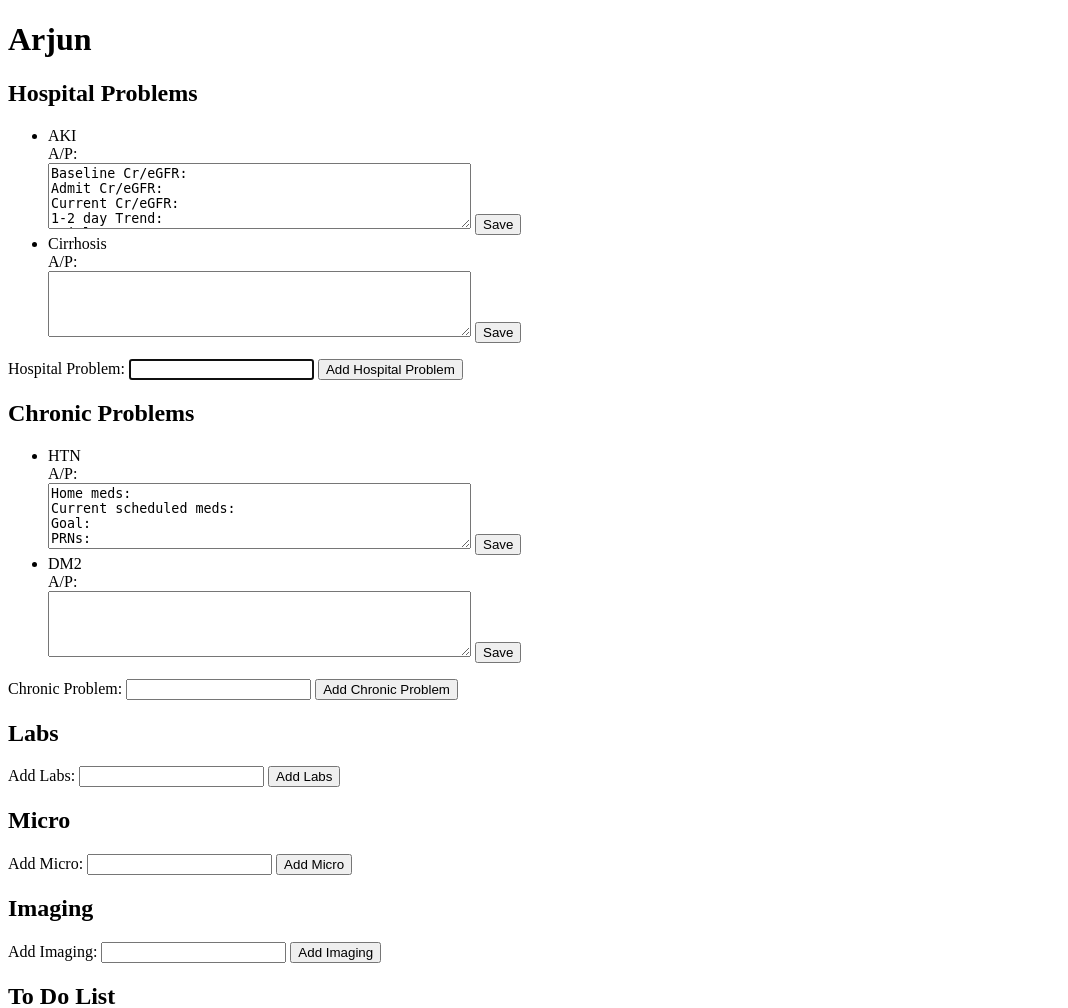
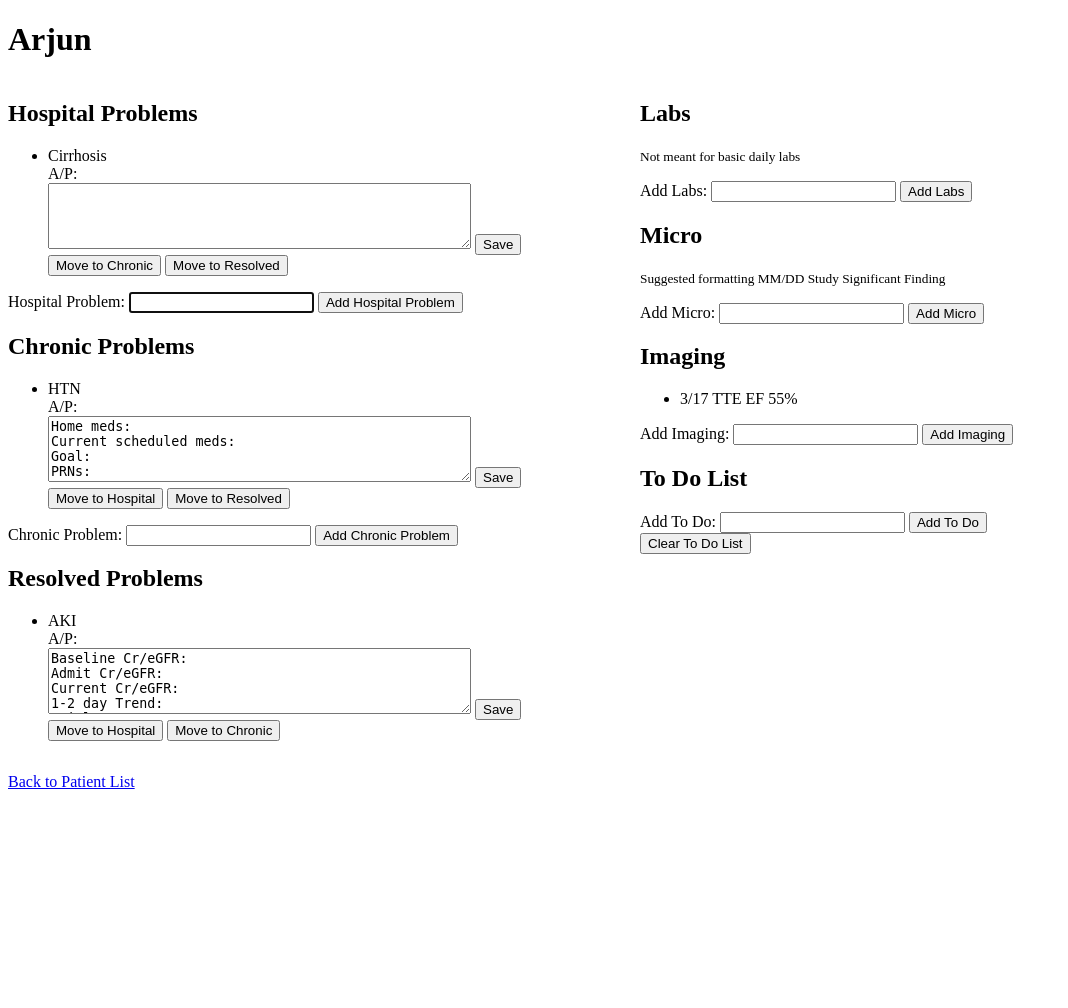
Before and after one commit to ArjunMD/patientlistmanager, a Flask app: page /patient/Arjun in a window 1280 px wide. Shown: the top 1008 px of the page, without its empty margins (0-1068 px from the left). After the commit the page ends 789 px from the top, so only its background shows below. Run offline with Flask 2, Linux system fonts and the light colour scheme.

Commit message:
Ability to move problems

```diff
--- a/app.py
+++ b/app.py
@@ -1,6 +1,7 @@
 from flask import Flask, render_template, request, redirect, url_for
 from assessment_and_plan import auto_generate_assessment_and_plan
 import json
+
 
 def load_patients():
     try:
@@ -28,8 +29,9 @@ def patient_list():
 @app.route('/add', methods=['POST'])
 def add_patient():
     initials = request.form['initials']
-    patients.append(
-        {'initials': initials, 'hospital_problems': [], 'chronic_problems': [], 'labs': [], 'micro': [], 'imaging': []})
+    patients.append({'initials': initials, 'hospital_problems': [], 'chronic_problems': [], 'resolved_problems': [],
+                     'labs': [], 'micro': [], 'imaging': []})
+
     save_patients(patients)
     return redirect(url_for('patient_list'))
 
@@ -64,6 +66,18 @@ def add_chronic_problem(initials):
     patient = [p for p in patients if p['initials'] == initials][0]
     assessment_and_plan = auto_generate_assessment_and_plan(problem)
     patient['chronic_problems'].append({'text': problem, 'assessment_and_plan': assessment_and_plan})
+    save_patients(patients)
+    return redirect(url_for('patient_detail', initials=initials))
+
+
+@app.route('/patient/<initials>/move_problem', methods=['POST'])
+def move_problem(initials):
+    source = request.form['source']
+    target = request.form['target']
+    problem_index = int(request.form['problem_index'])
+    patient = [p for p in patients if p['initials'] == initials][0]
+    problem = patient[source].pop(problem_index)
+    patient[target].append(problem)
     save_patients(patients)
     return redirect(url_for('patient_detail', initials=initials))
 
--- a/patients.json
+++ b/patients.json
@@ -2,10 +2,6 @@
     {
         "initials": "Arjun",
         "hospital_problems": [
-            {
-                "text": "AKI",
-                "assessment_and_plan": "Baseline Cr/eGFR:\nAdmit Cr/eGFR:\nCurrent Cr/eGFR:\n1-2 day Trend:\nEtiology: \nBladder/Kidney ultrasound: Deferred\nUA: No casts\nActive management: 3L IVF in last 2 days. Foley inserted.\nAvoid nephrotoxic meds\nConsider hydration for any contrast administration"
-            },
             {
                 "text": "Cirrhosis",
                 "assessment_and_plan": ""
@@ -15,14 +11,18 @@
             {
                 "text": "HTN",
                 "assessment_and_plan": "Home meds:\nCurrent scheduled meds:\nGoal:\nPRNs:"
-            },
+            }
+        ],
+        "resolved_problems": [
             {
-                "text": "DM2",
-                "assessment_and_plan": ""
+                "text": "AKI",
+                "assessment_and_plan": "Baseline Cr/eGFR:\nAdmit Cr/eGFR:\nCurrent Cr/eGFR:\n1-2 day Trend:\nEtiology: \nBladder/Kidney ultrasound: Deferred\nUA: No casts\nActive management: 3L IVF in last 2 days. Foley inserted.\nAvoid nephrotoxic meds\nConsider hydration for any contrast administration"
             }
         ],
         "labs": [],
         "micro": [],
-        "imaging": []
+        "imaging": [
+            "3/17 TTE EF 55%"
+        ]
     }
 ]
--- a/templates/patient_detail.html
+++ b/templates/patient_detail.html
@@ -4,9 +4,23 @@
     <meta charset="UTF-8">
     <meta name="viewport" content="width=device-width, initial-scale=1.0">
     <title>Patient Detail</title>
+
+    <style>
+        .container {
+            display: flex;
+            flex-wrap: wrap;
+        }
+
+        .left-section,
+        .right-section {
+            flex: 1;
+        }
+    </style>
 </head>
 <body>
     <h1>{{ patient.initials }}</h1>
+    <div class="container">
+    <div class="left-section">
     <h2>Hospital Problems</h2>
     <ul>
         {% for problem in patient.hospital_problems %}
@@ -17,6 +31,18 @@
                     <textarea id="hospital_assessment_and_plan" name="assessment_and_plan" rows="4" cols="50">{{ problem.assessment_and_plan }}</textarea>
                     <input type="submit" value="Save">
                 </form>
+                <form action="{{ url_for('move_problem', initials=patient.initials) }}" method="post" style="display:inline;">
+                    <input type="hidden" name="source" value="hospital_problems">
+                    <input type="hidden" name="target" value="chronic_problems">
+                    <input type="hidden" name="problem_index" value="{{ loop.index0 }}">
+                    <input type="submit" value="Move to Chronic">
+                </form>
+                <form action="{{ url_for('move_problem', initials=patient.initials) }}" method="post" style="display:inline;">
+                    <input type="hidden" name="source" value="hospital_problems">
+                    <input type="hidden" name="target" value="resolved_problems">
+                    <input type="hidden" name="problem_index" value="{{ loop.index0 }}">
+                    <input type="submit" value="Move to Resolved">
+                </form>
             </li>
         {% endfor %}
     </ul>
@@ -25,6 +51,7 @@
         <input type="text" id="hospital_problem" name="problem" required autofocus>
         <input type="submit" value="Add Hospital Problem">
     </form>
+
 
     <h2>Chronic Problems</h2>
     <ul>
@@ -36,6 +63,18 @@
                     <textarea id="chronic_assessment_and_plan" name="assessment_and_plan" rows="4" cols="50">{{ problem.assessment_and_plan }}</textarea>
                     <input type="submit" value="Save">
                 </form>
+                <form action="{{ url_for('move_problem', initials=patient.initials) }}" method="post" style="display:inline;">
+                    <input type="hidden" name="source" value="chronic_problems">
+                    <input type="hidden" name="target" value="hospital_problems">
+                    <input type="hidden" name="problem_index" value="{{ loop.index0 }}">
+                    <input type="submit" value="Move to Hospital">
+                </form>
+                <form action="{{ url_for('move_problem', initials=patient.initials) }}" method="post" style="display:inline;">
+                    <input type="hidden" name="source" value="chronic_problems">
+                    <input type="hidden" name="target" value="resolved_problems">
+                    <input type="hidden" name="problem_index" value="{{ loop.index0 }}">
+                    <input type="submit" value="Move to Resolved">
+                </form>
             </li>
         {% endfor %}
     </ul>
@@ -45,8 +84,43 @@
         <input type="submit" value="Add Chronic Problem">
     </form>
 
+    <h2>Resolved Problems</h2>
+    <ul>
+        {% for problem in patient.resolved_problems %}
+            <li>{{ problem.text }} <br>
+                <form action="{{ url_for('update_assessment_and_plan', initials=patient.initials) }}" method="post">
+                    <input type="hidden" name="problem_index" value="{{ loop.index0 }}">
+                    <label for="resolved_assessment_and_plan">A/P:</label><br>
+                    <textarea id="resolved_assessment_and_plan" name="assessment_and_plan" rows="4" cols="50">{{ problem.assessment_and_plan }}</textarea>
+                    <input type="submit" value="Save">
+                </form>
+                <form action="{{ url_for('move_problem', initials=patient.initials) }}" method="post" style="display:inline;">
+                    <input type="hidden" name="source" value="resolved_problems">
+                    <input type="hidden" name="target" value="hospital_problems">
+                    <input type="hidden" name="problem_index" value="{{ loop.index0 }}">
+                    <input type="submit" value="Move to Hospital">
+                </form>
+                <form action="{{ url_for('move_problem', initials=patient.initials) }}" method="post" style="display:inline;">
+                    <input type="hidden" name="source" value="resolved_problems">
+                    <input type="hidden" name="target" value="chronic_problems">
+                    <input type="hidden" name="problem_index" value="{{ loop.index0 }}">
+                    <input type="submit" value="Move to Chronic">
+                </form>
+            </li>
+        {% endfor %}
+    </ul>
+    </div>
+
+    <div class="right-section">
     {% for data_type in ['labs', 'micro', 'imaging'] %}
         <h2>{{ data_type.capitalize() }}</h2>
+
+        {% if data_type == 'labs' %}
+            <small>Not meant for basic daily labs</small>
+        {% elif data_type == 'micro' %}
+            <small>Suggested formatting MM/DD Study Significant Finding</small>
+        {% endif %}
+
         <ul>
             {% for data in patient[data_type] %}
                 <li>{{ data }}</li>
@@ -82,7 +156,8 @@
     <form action="{{ url_for('clear_todos', initials=patient.initials) }}" method="post">
         <input type="submit" value="Clear To Do List">
     </form>
-
+    </div>
+    </div>
     <p><a href="{{ url_for('patient_list') }}">Back to Patient List</a></p>
 
 
```
